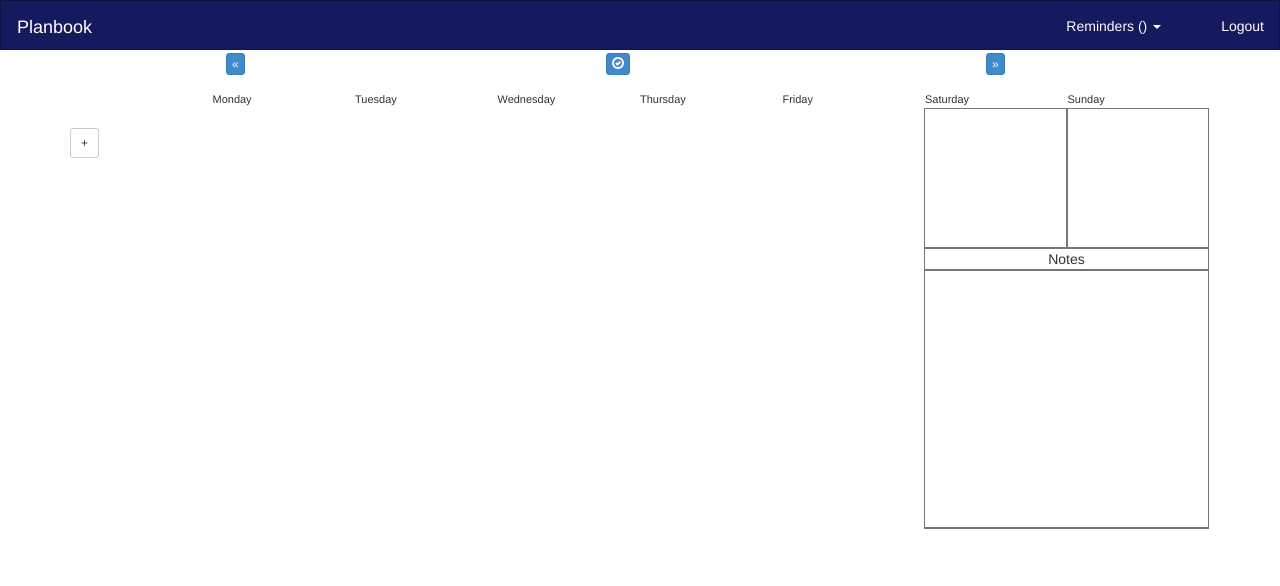
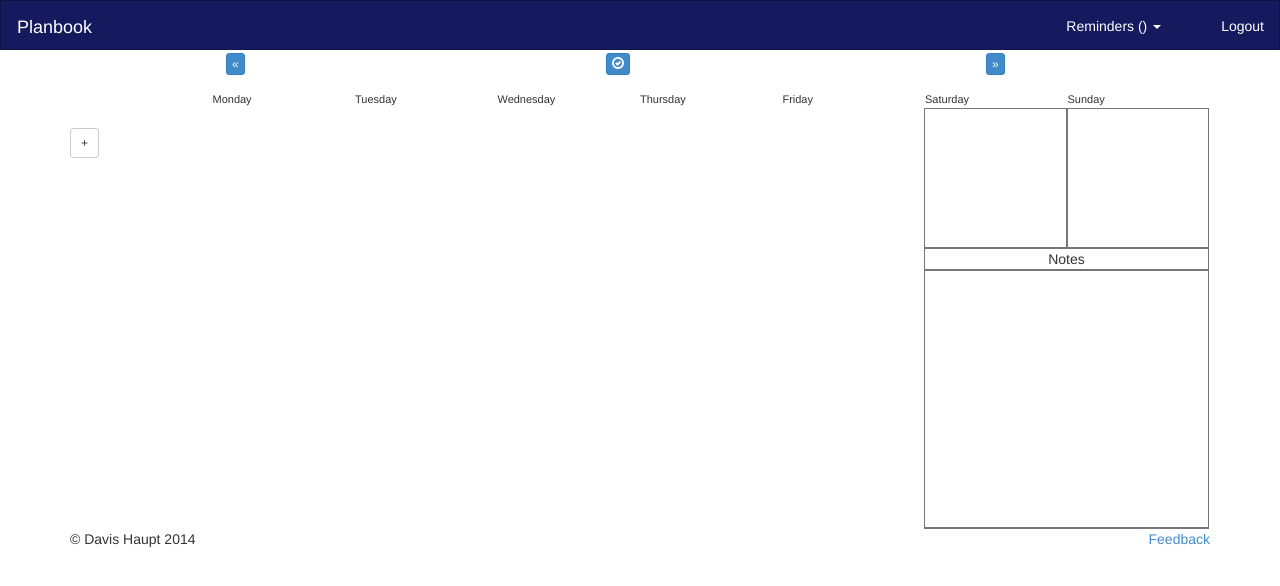
Before and after one commit to davish/Planbook, a website: page views/planner.html in a window 1280 px wide. Drawn offline with Linux system fonts and the light colour scheme; files that its build step writes are made by us from their sources; no server answers; files whose address does not match are found by name.

Commit message:
added feedback page to the planbook

```diff
--- a/app.js
+++ b/app.js
@@ -91,7 +91,7 @@ app.get('/reminders', routes.reminders.get);
 app.post('/reminders', routes.reminders.post);
 
 app.get('/feedback', function(req, res) {
-  res.send('<center><iframe src="https://docs.google.com/forms/d/15stup9XejMQ0nAFdn-Ucbumv6s6KN92tssBrlAj3A3c/viewform?embedded=true" width="760" height="500" frameborder="0" marginheight="0" marginwidth="0">Loading...</iframe>');
+  res.send('<center><iframe style="width:100%; height: 100%;" src="https://docs.google.com/forms/d/15stup9XejMQ0nAFdn-Ucbumv6s6KN92tssBrlAj3A3c/viewform?embedded=true" width="760" height="500" frameborder="0" marginheight="0" marginwidth="0">Loading...</iframe>');
 })
 
 MongoClient.connect('mongodb://localhost/planner', function(err, dbase) {
--- a/views/planner.html
+++ b/views/planner.html
@@ -99,7 +99,11 @@
 
   </div>
     </div>
-  </div>
+    <footer>
+        <p>&copy; Davis Haupt 2014<a style="float:right;" href="/feedback">Feedback</a></p>
+
+    </footer>
+  </div> <!-- Container -->
 
   <div class="container visible-xs mAll">
     <center>
```
